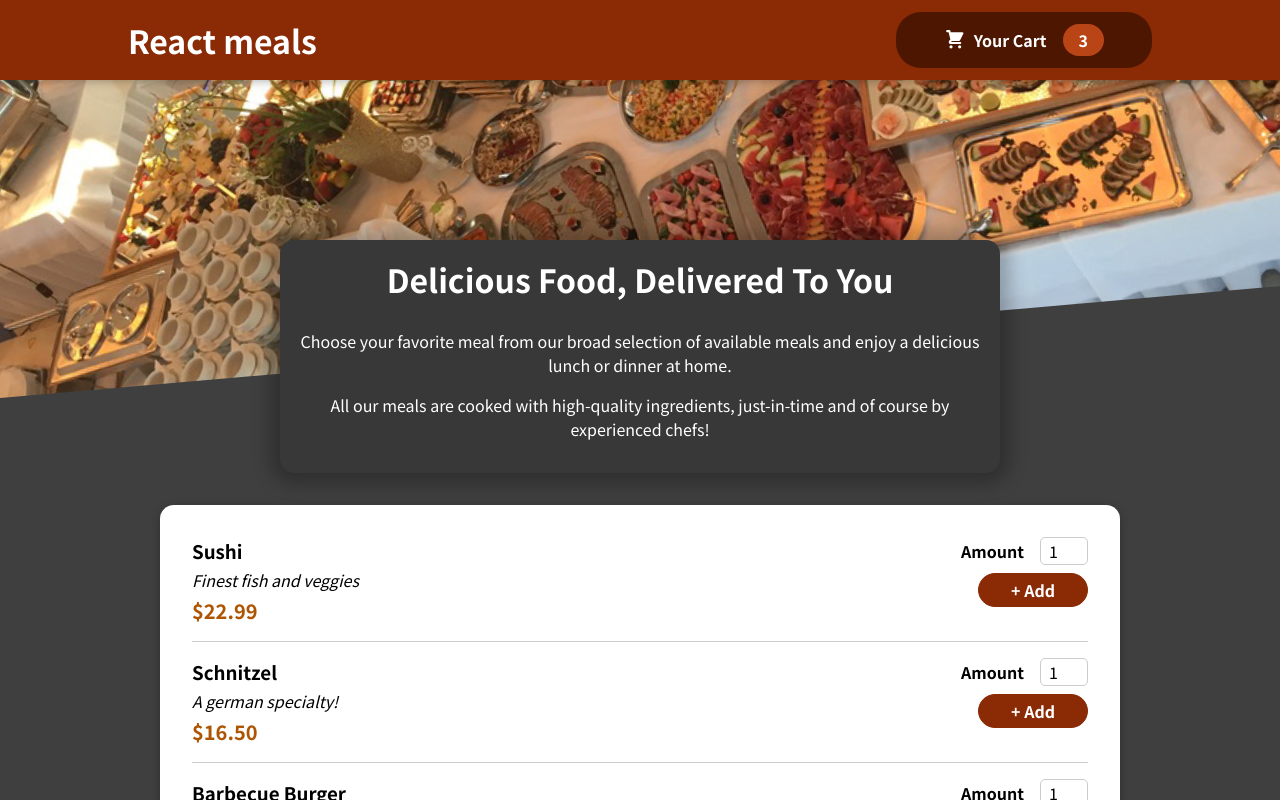
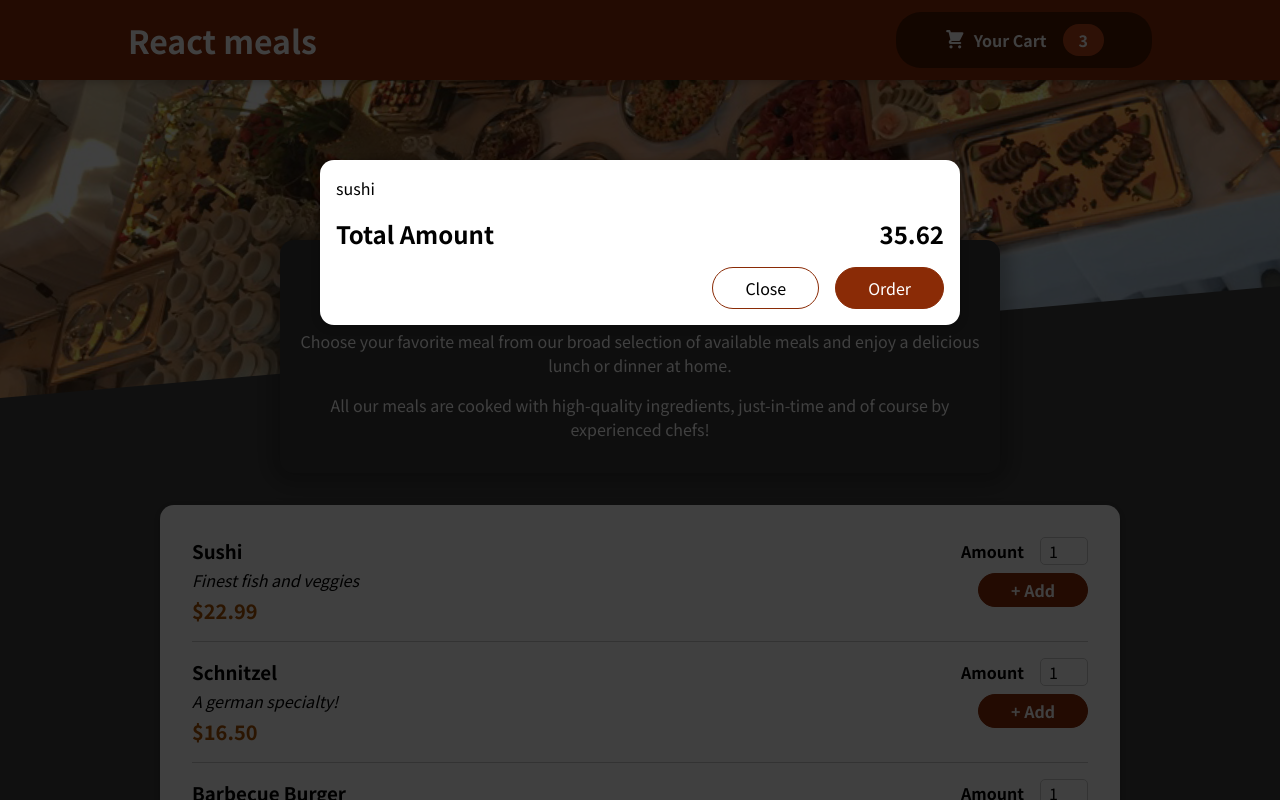
Before and after one commit to Jonathan5511/restraunt-app, a React (Create React App) app: page / in a window 1280 px wide. Shown: the top 800 px of the page. Built offline with nearby package versions, Linux system fonts and the light colour scheme.

Commit message:
Modal without functionality

```diff
--- a/public/index.html
+++ b/public/index.html
@@ -28,6 +28,7 @@
   </head>
   <body>
     <noscript>You need to enable JavaScript to run this app.</noscript>
+    <div id="overlays"></div>
     <div id="root"></div>
     <!--
       This HTML file is a template.
--- a/src/App.js
+++ b/src/App.js
@@ -1,10 +1,12 @@
 import Header from "./components/Layout/Header";
 import { Fragment } from "react";
 import Meals from "./components/Meals/Meals";
+import Cart from "./components/Cart/Cart";
 
 function App() {
   return (
     <Fragment>
+      <Cart/>
       <Header/>
       <main>
         <Meals/>
--- /dev/null
+++ b/src/components/Cart/Cart.js
@@ -0,0 +1,25 @@
+import classes from'./Cart.module.css';
+import Modal from '../UI/Modal';
+
+const Cart=props=>{
+
+    const cartItems=<ul className={classes['cart-items']}>
+        {[{id:'c1', name:'sushi', amount:2, price:12.99}]
+        .map(item=><li>{item.name}</li>)}
+        </ul>
+
+    return (
+    <Modal>
+        {cartItems}
+        <div className={classes.total}>
+            <span>Total Amount</span>
+            <span>35.62</span>
+        </div>
+        <div className={classes.actions}>
+            <button className={classes['button-alt']}>Close</button>
+            <button className={classes.button}>Order</button>
+        </div>
+    </Modal>)
+}
+
+export default Cart;
--- /dev/null
+++ b/src/components/Cart/Cart.module.css
@@ -0,0 +1,46 @@
+.cart-items {
+  list-style: none;
+  margin: 0;
+  padding: 0;
+  max-height: 20rem;
+  overflow: auto;
+}
+
+.total {
+  display: flex;
+  justify-content: space-between;
+  align-items: center;
+  font-weight: bold;
+  font-size: 1.5rem;
+  margin: 1rem 0;
+}
+
+.actions {
+  text-align: right;
+}
+
+.actions button {
+  font: inherit;
+  cursor: pointer;
+  background-color: transparent;
+  border: 1px solid #8a2b06;
+  padding: 0.5rem 2rem;
+  border-radius: 25px;
+  margin-left: 1rem;
+}
+
+.actions button:hover,
+.actions button:active {
+  background-color: #5a1a01;
+  border-color: #5a1a01;
+  color: white;
+}
+
+.actions .button--alt {
+  color: #8a2b06;
+}
+
+.actions .button {
+  background-color: #8a2b06;
+  color: white;
+}
--- /dev/null
+++ b/src/components/UI/Modal.js
@@ -0,0 +1,29 @@
+import classes from './Modal.module.css'
+import { Fragment } from 'react'
+import ReactDOM from 'react-dom'
+
+const Backdrop=props=>{
+    return <div className={classes.backdrop}>
+
+    </div>
+}
+
+const ModalOverlay=props=>{
+    return <div className={classes.modal}>
+        <div className={classes.content}>{props.children}</div>
+
+    </div>
+}
+
+const portalElement=document.getElementById('overlays')
+
+
+
+const Modal=props=>{
+    return <Fragment>
+        {ReactDOM.createPortal(<Backdrop/>,portalElement)}
+        {ReactDOM.createPortal(<ModalOverlay>{props.children}</ModalOverlay>,portalElement)}
+    </Fragment>
+}
+
+export default Modal;
--- /dev/null
+++ b/src/components/UI/Modal.module.css
@@ -0,0 +1,40 @@
+.backdrop {
+  position: fixed;
+  top: 0;
+  left: 0;
+  width: 100%;
+  height: 100vh;
+  z-index: 20;
+  background-color: rgba(0, 0, 0, 0.75);
+}
+
+.modal {
+  position: fixed;
+  top: 20vh;
+  left: 5%;
+  width: 90%;
+  background-color: white;
+  padding: 1rem;
+  border-radius: 14px;
+  box-shadow: 0 2px 8px rgba(0, 0, 0, 0.25);
+  z-index: 30;
+  animation: slide-down 300ms ease-out forwards;
+}
+
+@media (min-width: 768px) {
+  .modal {
+    width: 40rem;
+    left: calc(50% - 20rem);
+  }
+}
+
+@keyframes slide-down {
+  from {
+    opacity: 0;
+    transform: translateY(-3rem);
+  }
+  to {
+    opacity: 1;
+    transform: translateY(0);
+  }
+}
```
